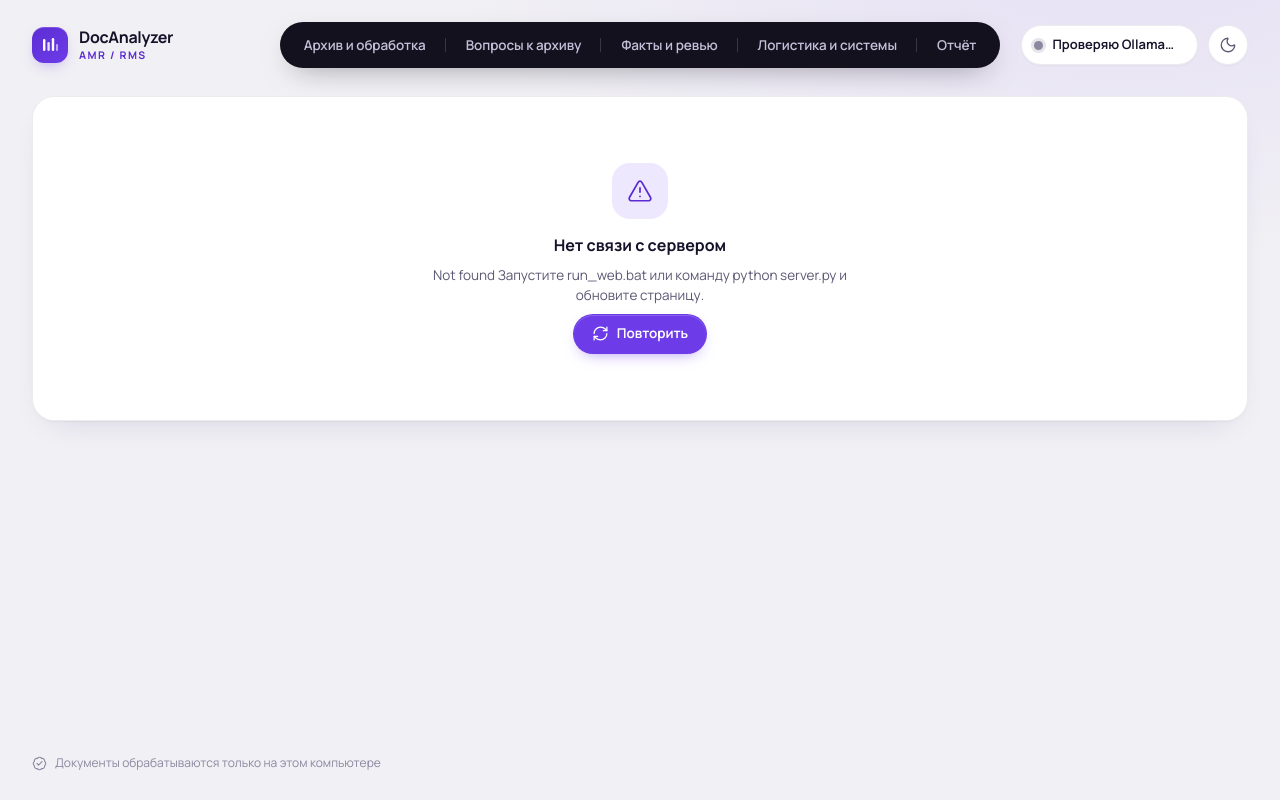
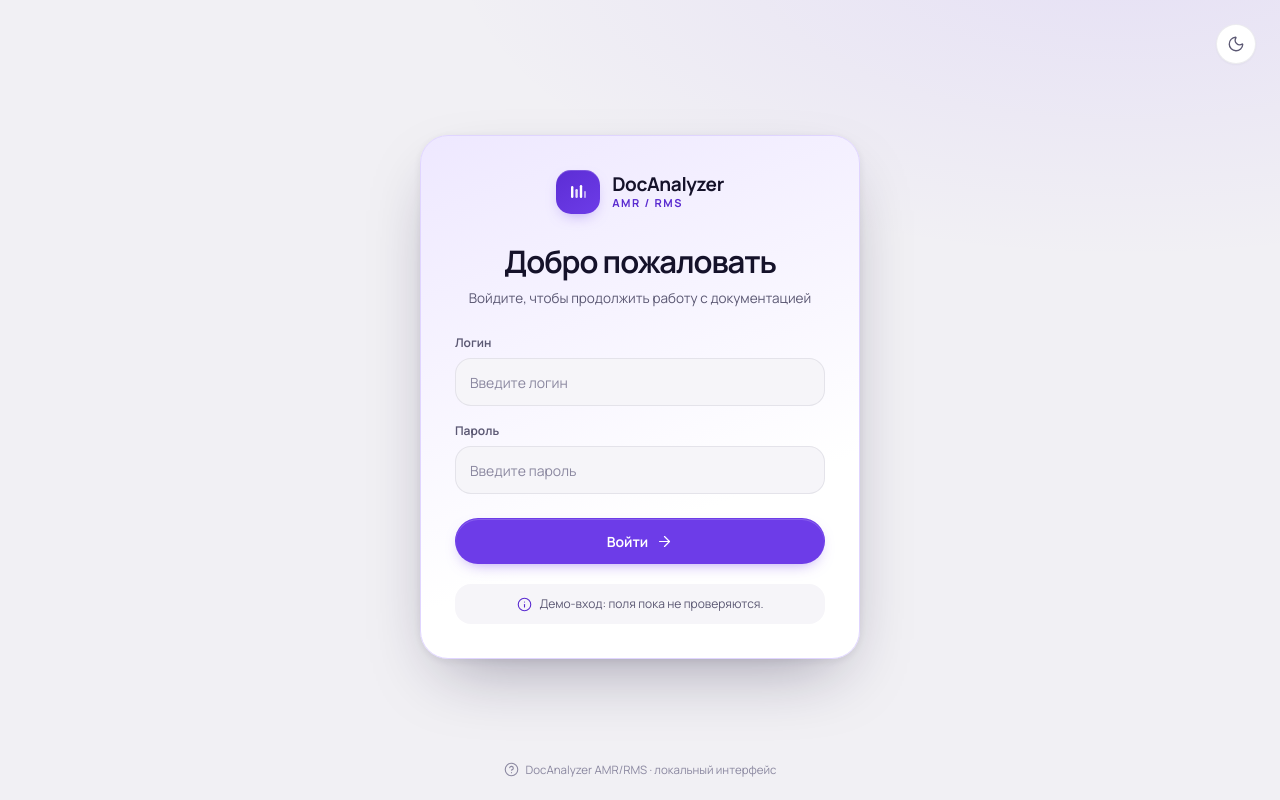
Before and after one commit to lliill1/amr-rms-logistics-docs-analysis, a plain HTML site: page web/index.html in a window 1280 px wide. Drawn offline with Linux system fonts and the light colour scheme; no server answers.

Commit message:
Добавлено окно входа в аккаунт

```diff
--- /dev/null
+++ b/web/css/login.css
@@ -0,0 +1,70 @@
+/* Экран входа — использует те же цветовые токены и компоненты, что основной интерфейс. */
+.login {
+  min-height: 100vh;
+  width: 100%;
+  display: grid;
+  place-items: center;
+  padding: 28px 18px 34px;
+  position: relative;
+}
+.login__top {
+  position: absolute;
+  top: 24px;
+  right: max(24px, calc((100vw - var(--content-w)) / 2 + var(--gutter)));
+}
+.login__card {
+  width: min(100%, 440px);
+  padding: 34px;
+  border-radius: var(--r-xl);
+  box-shadow: var(--shadow-pop);
+}
+.login__brand {
+  display: flex;
+  align-items: center;
+  justify-content: center;
+  gap: 12px;
+}
+.login__brand .brand__mark { width: 44px; height: 44px; border-radius: 15px; }
+.login__brand .brand__name { font-size: 19px; }
+.login__brand .brand__sub { font-size: 11px; }
+.login__heading { text-align: center; margin: 30px 0 26px; }
+.login__heading h1 {
+  font-size: clamp(25px, 5vw, 31px);
+  font-weight: 650;
+  letter-spacing: -0.035em;
+  line-height: 1.15;
+}
+.login__heading p { margin-top: 9px; color: var(--text-2); font-size: 13.5px; }
+.login__form { display: flex; flex-direction: column; gap: 16px; }
+.login__input { min-height: 48px; border-radius: var(--r-md); }
+.login__form .btn { margin-top: 8px; }
+.login__notice {
+  display: flex;
+  align-items: center;
+  justify-content: center;
+  gap: 8px;
+  margin-top: 20px;
+  padding: 11px 13px;
+  border-radius: var(--r-md);
+  background: var(--surface-2);
+  color: var(--text-2);
+  font-size: 12px;
+}
+.login__notice .icon { flex: none; color: var(--accent-text); }
+.login__footer {
+  position: absolute;
+  bottom: 22px;
+  display: flex;
+  align-items: center;
+  justify-content: center;
+  gap: 7px;
+  color: var(--text-3);
+  font-size: 11.5px;
+}
+.login__theme { box-shadow: var(--shadow-card); }
+@media (max-width: 520px) {
+  .login { padding: 76px 14px 58px; }
+  .login__card { padding: 26px 22px; }
+  .login__top { top: 18px; right: 18px; }
+  .login__footer { bottom: 16px; font-size: 10.5px; }
+}
--- a/web/index.html
+++ b/web/index.html
@@ -22,6 +22,7 @@
   <link rel="stylesheet" href="css/pages.css">
   <link rel="stylesheet" href="css/v2.css">
   <link rel="stylesheet" href="css/dark.css">
+  <link rel="stylesheet" href="css/login.css">
   <script type="module" src="js/main.js"></script>
 </head>
 <body>
--- a/web/js/main.js
+++ b/web/js/main.js
@@ -215,4 +215,32 @@ async function boot() {
   render();
 }
 
-boot();
+// Первый экран — локальная заглушка входа. Проверка пользователя пока не подключена.
+function showLogin() {
+  const loginInput = h('input', { class: 'input login__input', id: 'login-user', name: 'username', type: 'text', placeholder: 'Введите логин', autocomplete: 'username' });
+  const passwordInput = h('input', { class: 'input login__input', id: 'login-password', name: 'password', type: 'password', placeholder: 'Введите пароль', autocomplete: 'current-password' });
+  const submit = h('button', { class: 'btn btn--primary btn--lg btn--block', type: 'submit' }, 'Войти', icon('arrow-right', 17));
+  const form = h('form', { class: 'login__form', onSubmit: (event) => {
+    event.preventDefault();
+    // Заглушка: логин и пароль не отправляются и не проверяются.
+    boot();
+  } },
+    h('label', { class: 'field' }, h('span', { class: 'field__label' }, 'Логин'), loginInput),
+    h('label', { class: 'field' }, h('span', { class: 'field__label' }, 'Пароль'), passwordInput),
+    submit);
+  const themeToggle = h('button', { class: 'iconbtn login__theme', type: 'button', 'aria-label': 'Переключить тему', title: 'Переключить тему', onClick: () => { toggleTheme(); mount(themeToggle, icon(getTheme() === 'dark' ? 'sun' : 'moon', 18)); } });
+  mount(themeToggle, icon(getTheme() === 'dark' ? 'sun' : 'moon', 18));
+  const login = h('main', { class: 'login' },
+    h('div', { class: 'login__top' }, themeToggle),
+    h('section', { class: 'login__card card card--accent' },
+      h('div', { class: 'login__brand' },
+        h('span', { class: 'brand__mark' }, brandMark()),
+        h('span', { class: 'brand__text' }, h('span', { class: 'brand__name' }, 'DocAnalyzer'), h('span', { class: 'brand__sub' }, 'AMR / RMS'))),
+      h('div', { class: 'login__heading' }, h('h1', null, 'Добро пожаловать'), h('p', null, 'Войдите, чтобы продолжить работу с документацией')),
+      form,
+      h('div', { class: 'login__notice' }, icon('info', 15), h('span', null, 'Демо-вход: поля пока не проверяются.'))),
+    h('p', { class: 'login__footer' }, icon('shield-check', 15), 'DocAnalyzer AMR/RMS · локальный интерфейс'));
+  document.getElementById('app').replaceChildren(login);
+}
+
+showLogin();
```
